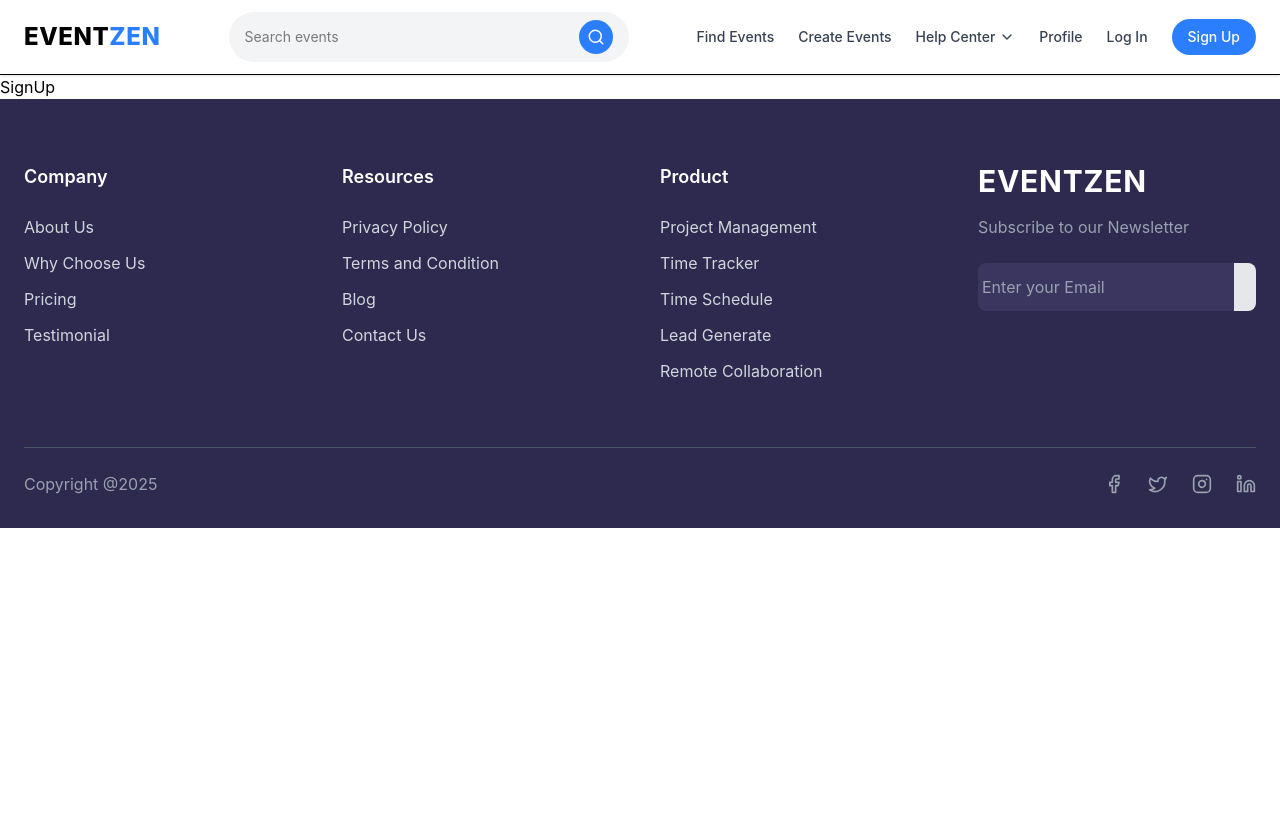
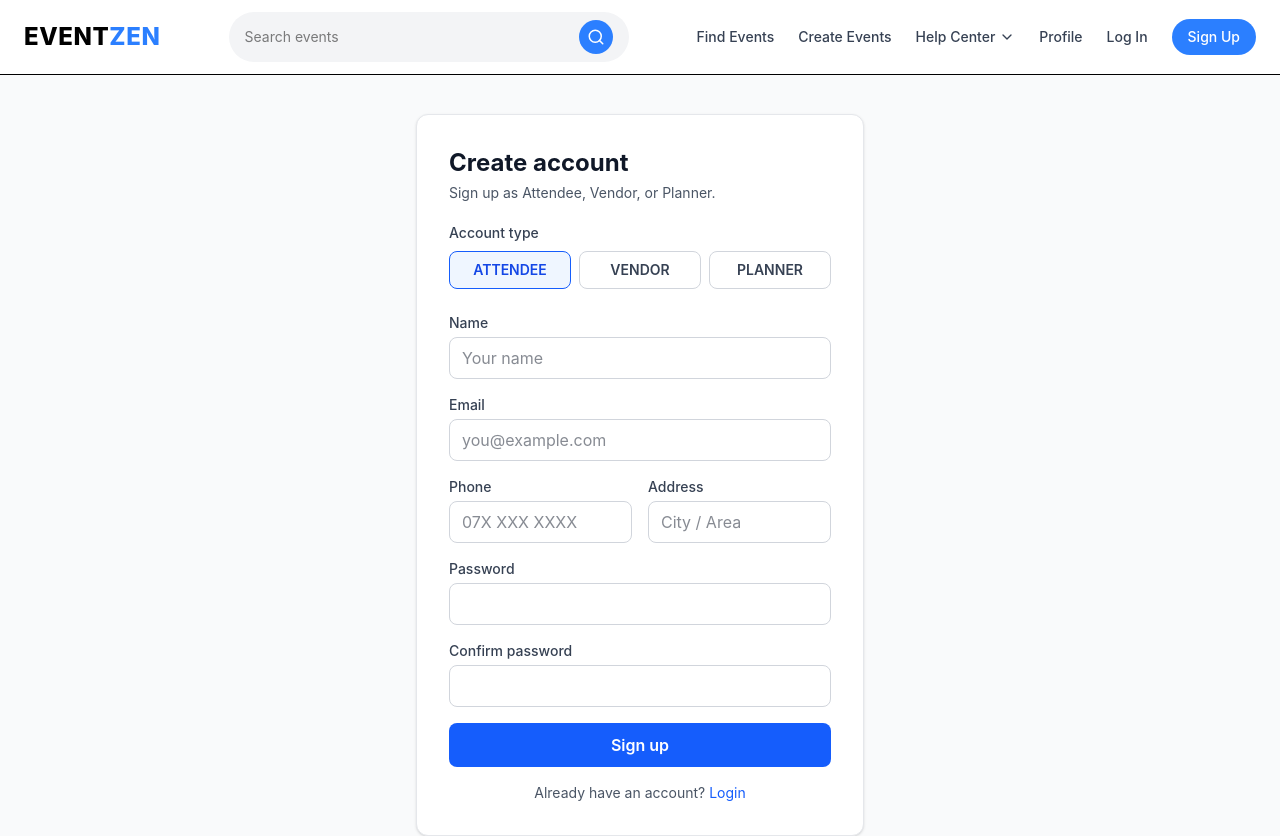
Before and after one commit to Event-Zen/eventzen-frontend, a React (Vite) app: page /sign-up in a window 1280 px wide. Shown: the top 836 px of the page. Before the commit the page ends 800 px from the top, so only its background shows below. Built offline with nearby package versions, Linux system fonts and the light colour scheme.

Commit message:
sign up page design

```diff
--- a/src/index.css
+++ b/src/index.css
@@ -1 +1,8 @@
 @import "tailwindcss";
+
+.input {
+  @apply w-full rounded-lg border border-gray-300 bg-white px-3 py-2 text-gray-900 outline-none;
+}
+.input:focus {
+  @apply border-blue-500 ring-2 ring-blue-200;
+}
--- a/src/pages/SignUp.tsx
+++ b/src/pages/SignUp.tsx
@@ -1,7 +1,179 @@
-import React from 'react'
+import { useState } from "react";
 
-export default function SignUp() {
+type Role = "ATTENDEE" | "VENDOR" | "PLANNER";
+
+export default function Signup() {
+  const [role, setRole] = useState<Role>("ATTENDEE");
+
+  const [name, setName] = useState("");
+  const [email, setEmail] = useState("");
+  const [phone, setPhone] = useState("");
+  const [address, setAddress] = useState("");
+  const [password, setPassword] = useState("");
+  const [confirmPassword, setConfirmPassword] = useState("");
+
+  function onSubmit(e: React.FormEvent) {
+    e.preventDefault();
+
+    // later: call API register()
+    console.log({
+      role,
+      name,
+      email,
+      phone,
+      address,
+      password,
+      confirmPassword,
+    });
+  }
+
   return (
-    <div>SignUp</div>
-  )
+    <div className="min-h-screen bg-gray-50 flex items-center justify-center p-4">
+      <div className="w-full max-w-md rounded-xl bg-white shadow border border-gray-200 p-6 sm:p-8">
+        <h1 className="text-2xl font-bold text-gray-900">Create account</h1>
+        <p className="text-sm text-gray-600 mt-1">
+          Sign up as Attendee, Vendor, or Planner.
+        </p>
+
+        {/* Role selector */}
+        <div className="mt-5">
+          <label className="block text-sm font-medium text-gray-700 mb-2">
+            Account type
+          </label>
+          <div className="grid grid-cols-3 gap-2">
+            <RoleButton value="ATTENDEE" role={role} setRole={setRole} />
+            <RoleButton value="VENDOR" role={role} setRole={setRole} />
+            <RoleButton value="PLANNER" role={role} setRole={setRole} />
+          </div>
+        </div>
+
+        <form onSubmit={onSubmit} className="mt-6 space-y-4">
+          <Field label="Name">
+            <input
+              className="input"
+              value={name}
+              onChange={(e) => setName(e.target.value)}
+              placeholder="Your name"
+              autoComplete="name"
+              required
+            />
+          </Field>
+
+          <Field label="Email">
+            <input
+              className="input"
+              type="email"
+              value={email}
+              onChange={(e) => setEmail(e.target.value)}
+              placeholder="you@example.com"
+              autoComplete="email"
+              required
+            />
+          </Field>
+
+          <div className="grid grid-cols-1 sm:grid-cols-2 gap-4">
+            <Field label="Phone">
+              <input
+                className="input"
+                value={phone}
+                onChange={(e) => setPhone(e.target.value)}
+                placeholder="07X XXX XXXX"
+                autoComplete="tel"
+              />
+            </Field>
+
+            <Field label="Address">
+              <input
+                className="input"
+                value={address}
+                onChange={(e) => setAddress(e.target.value)}
+                placeholder="City / Area"
+                autoComplete="address-level2"
+              />
+            </Field>
+          </div>
+
+          <Field label="Password">
+            <input
+              className="input"
+              type="password"
+              value={password}
+              onChange={(e) => setPassword(e.target.value)}
+              autoComplete="new-password"
+              required
+            />
+          </Field>
+
+          <Field label="Confirm password">
+            <input
+              className="input"
+              type="password"
+              value={confirmPassword}
+              onChange={(e) => setConfirmPassword(e.target.value)}
+              autoComplete="new-password"
+              required
+            />
+          </Field>
+
+          <button
+            type="submit"
+            className="w-full rounded-lg bg-blue-600 text-white py-2.5 font-semibold hover:bg-blue-700 transition"
+          >
+            Sign up
+          </button>
+
+          <p className="text-sm text-gray-600 text-center">
+            Already have an account?{" "}
+            <a href="/" className="text-blue-600 hover:underline">
+              Login
+            </a>
+          </p>
+        </form>
+      </div>
+    </div>
+  );
 }
+
+function RoleButton({
+  value,
+  role,
+  setRole,
+}: {
+  value: Role;
+  role: Role;
+  setRole: (r: Role) => void;
+}) {
+  const active = role === value;
+
+  return (
+    <button
+      type="button"
+      onClick={() => setRole(value)}
+      className={[
+        "rounded-lg border px-2 py-2 text-xs sm:text-sm font-semibold transition",
+        active
+          ? "border-blue-600 bg-blue-50 text-blue-700"
+          : "border-gray-300 bg-white text-gray-700 hover:bg-gray-50",
+      ].join(" ")}
+    >
+      {value}
+    </button>
+  );
+}
+
+function Field({
+  label,
+  children,
+}: {
+  label: string;
+  children: React.ReactNode;
+}) {
+  return (
+    <div>
+      <label className="block text-sm font-medium text-gray-700 mb-1">
+        {label}
+      </label>
+      {children}
+    </div>
+  );
+}
```
